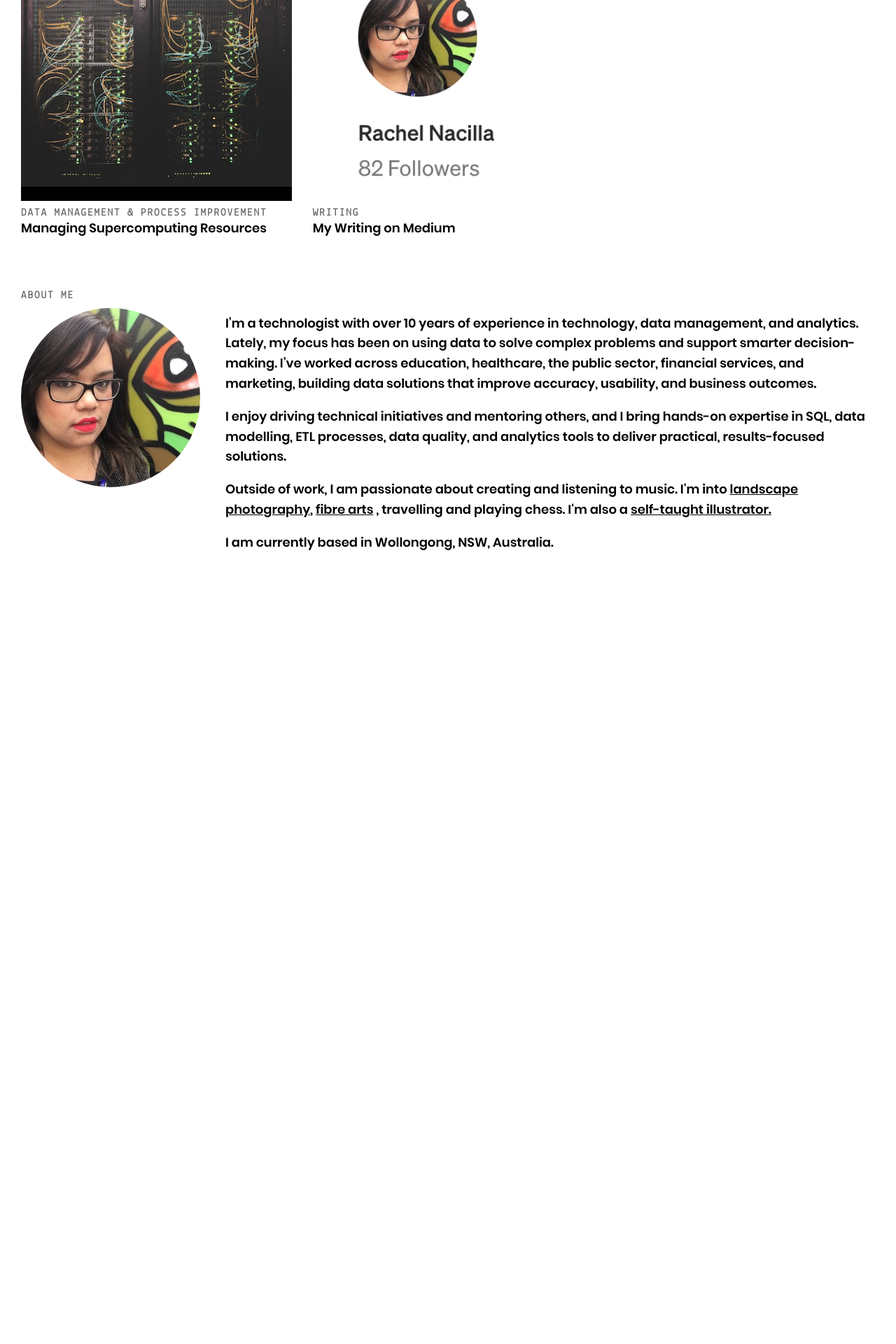
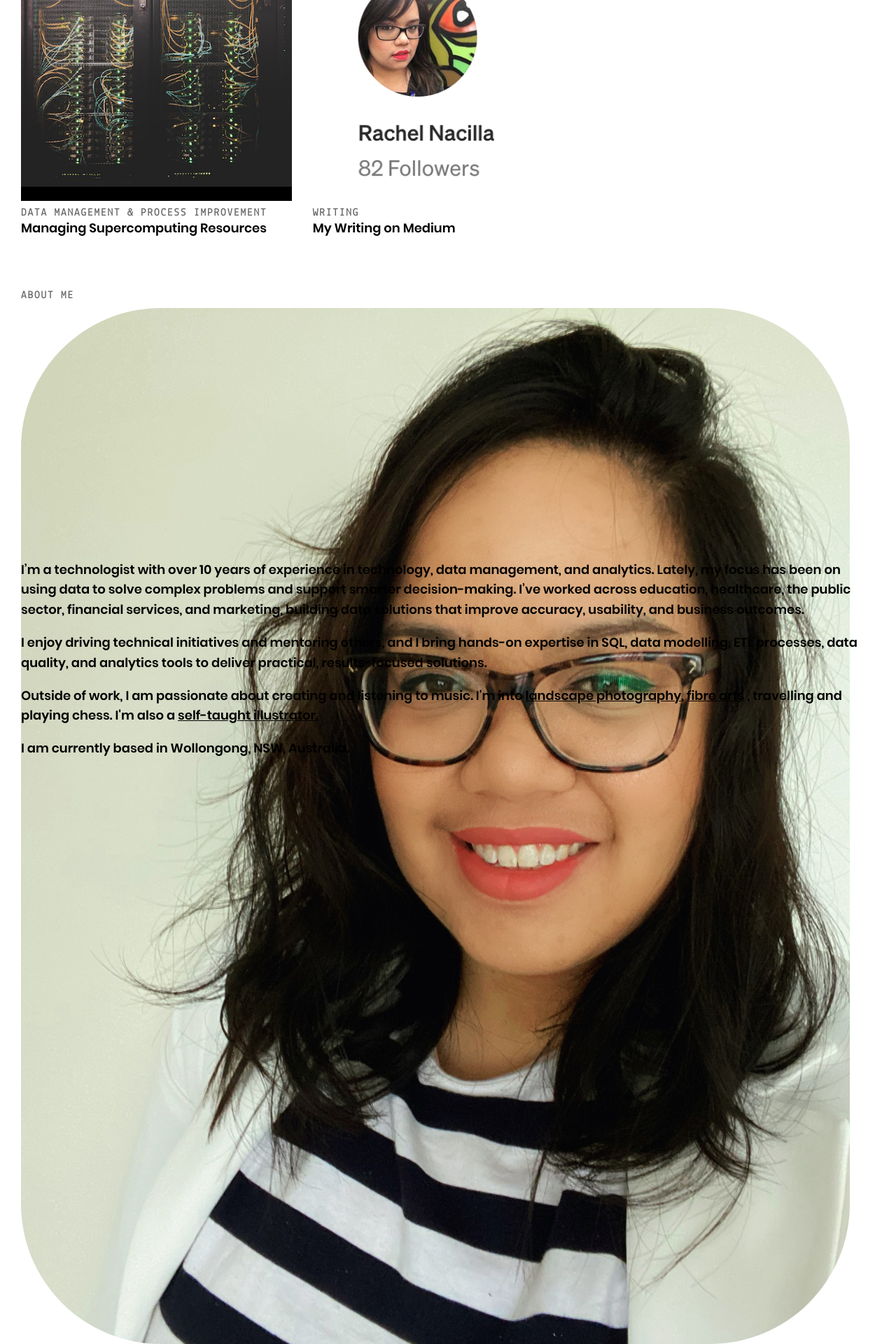
Before and after one commit to rachelnacilla/rachelnacilla.github.io, a Jekyll site: the page built from index.html, in a window 1280 px wide. Shown: the part 1083-3003 px from the top of the page at 70% size. Built offline with Jekyll 4.4.1, drawn with Linux system fonts in a browser that asks for light colours; before the commit the page ends 2125 px from its top, so only the background shows below that.

Commit message:
Changed picture

```diff
--- a/index.html
+++ b/index.html
@@ -44,7 +44,7 @@
 			<div class="container">
 				<h2>About Me</h2>
 				<div class="portrait">
-					<img src="assets/images/rachelnacilla_portrait.jpeg" alt="portrait of Rachel Nacilla">
+					<img src="assets/images/rachel_nacilla_headshot.jpeg" alt="portrait of Rachel Nacilla">
 				</div>
 
 				<p>I’m a technologist with over 10 years of experience in technology, data management, and analytics. Lately, my focus has been on using data to solve complex problems and support smarter decision-making. I’ve worked across education, healthcare, the public sector, financial services, and marketing, building data solutions that improve accuracy, usability, and business outcomes.</p>
```
